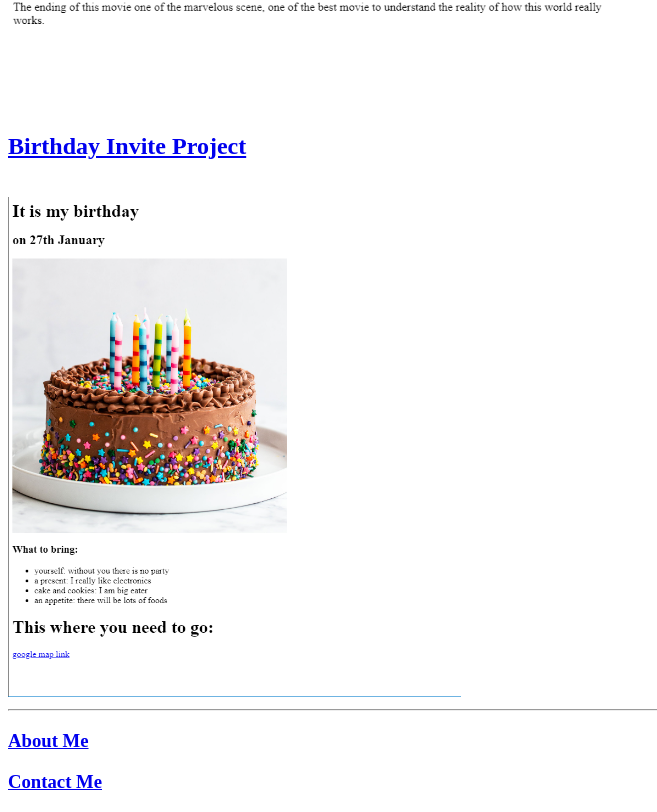
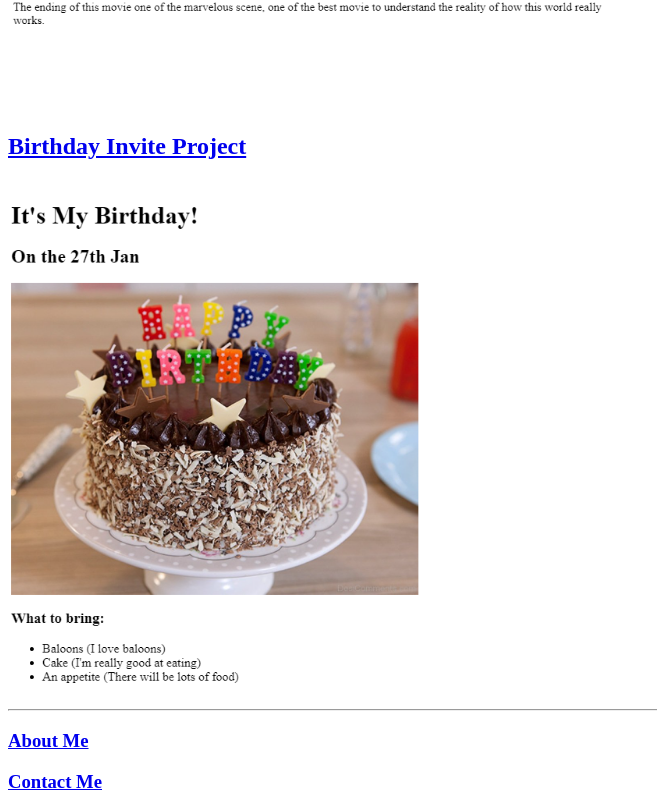
Before and after one commit to jahir01khan/html-portfolio, a plain HTML site: page index.html in a window 1280 px wide. Shown: the part 455-1267 px from the top of the page, without its empty margins (0-657 px from the left). Drawn offline with Linux system fonts and the light colour scheme.

Commit message:
Add files via upload

```diff
--- a/index.html
+++ b/index.html
@@ -18,7 +18,7 @@
     <a href="./public/index2.html">
         <h2><b>Birthday Invite Project</b></a></h2>
     <br>
-    <img src="./assets/images/it is my birthday.png" alt="birthday invite project" height="500">
+    <img src="./assets/images/birthday project jahir.png" alt="birthday invite project" height="500">
     <hr>
     <a href="./public/about.html">
         <h3>About Me</h3>
```
Also changed, not shown: assets/images/birthday project jahir.png (added).
